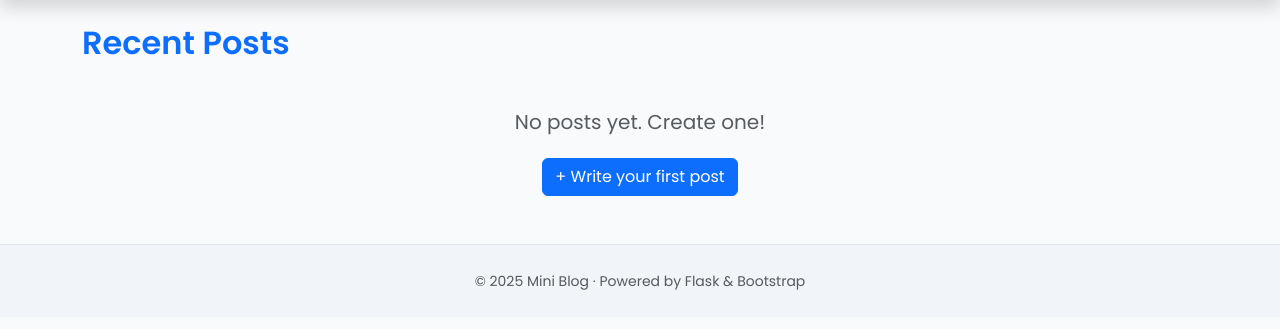
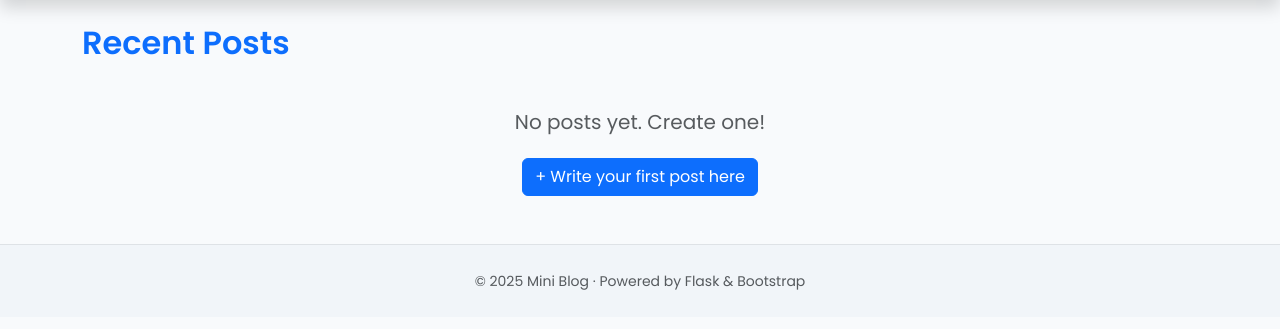
Before and after one commit to Ephraim7878/devops_project, a Flask app: page / in a window 1280 px wide. Shown: the part 56-385 px from the top of the page. Run offline with Flask 3, Linux system fonts and the light colour scheme.

Commit message:
Added feature

```diff
--- a/templates/index.html
+++ b/templates/index.html
@@ -27,7 +27,7 @@
 {% else %}
   <div class="text-center mt-5">
     <h5 class="text-muted">No posts yet. Create one!</h5>
-    <a href="{{ url_for('create') }}" class="btn btn-primary mt-3">+ Write your first post</a>
+    <a href="{{ url_for('create') }}" class="btn btn-primary mt-3">+ Write your first post here</a>
   </div>
 {% endif %}
 {% endblock %}
```
